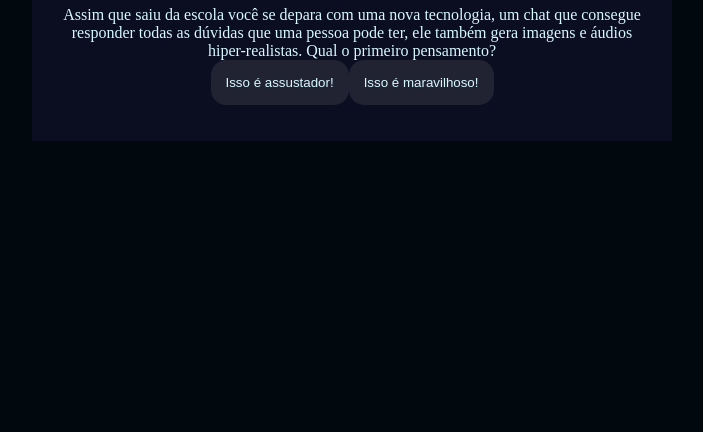
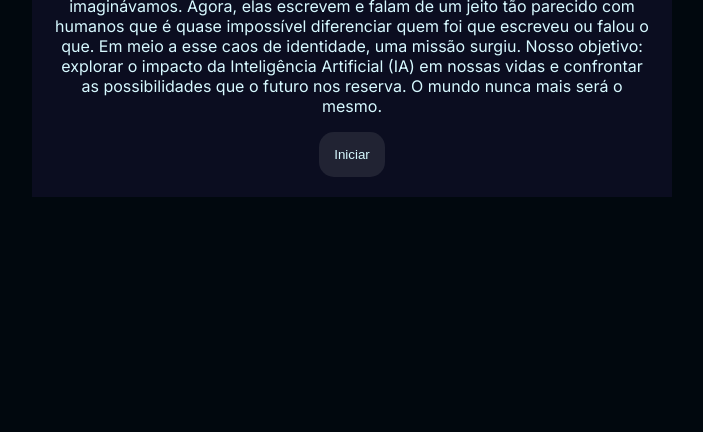
Before and after one commit to gah854/tecnicas-computacionais-inteligencia-artificial-escola, a plain HTML site: page index.html in a window 1280 px wide. Shown: the part 384-816 px from the top of the page, without its empty margins (288-991 px from the left). Drawn offline with Linux system fonts and the light colour scheme.

Commit message:
Add files via upload

```diff
--- a/index.html
+++ b/index.html
@@ -1,20 +1,38 @@
 <!DOCTYPE html>
 <html lang="pt-br">
+
 <head>
     <meta charset="UTF-8">
     <meta name="viewport" content="width=device-width, initial-scale=1.0">
     <link rel="stylesheet" href="style.css">
     <title>Você decide o futuro da IA</title>
 </head>
+
 <body>
     <div class="caixa-principal">
         <h1>Você decide o futuro da IA</h1>
+        <div class="tela-inicial">
+            <p>Novembro de 2022, a humanidade se viu em uma realidade perturbadora.
+                De repente, percebemos que as máquinas evoluíram para além do que imaginávamos.
+                Agora, elas escrevem e falam de um jeito tão parecido com humanos que é quase impossível diferenciar
+                quem foi que escreveu ou falou o que.
+                Em meio a esse caos de identidade, uma missão surgiu.
+                Nosso objetivo: explorar o impacto da Inteligência Artificial (IA) em nossas vidas e confrontar as
+                possibilidades que o futuro nos reserva.
+                O mundo nunca mais será o mesmo.
+            </p>
+            <button class="iniciar-btn">Iniciar</button>
+        </div>
         <div class="caixa-perguntas"></div>
         <div class="caixa-alternativas"></div>
         <div class="caixa-resultado">
             <p class="texto-resultado"></p>
+            <button class="novamente-btn">Jogar novamente</button>
         </div>
     </div>
-    <script src="script.js"></script>
+    <script type="module" src="js/aleatorio.js"></script>
+    <script type="module" src="js/perguntas.js"></script>
+    <script type="module" src="js/script.js"></script>
 </body>
+
 </html>
--- a/style.css
+++ b/style.css
@@ -1,15 +1,17 @@
-:root{
-    --cor-fundo: #01080E ;
+@import url('https://fonts.googleapis.com/css2?family=Chakra+Petch:ital,wght@0,300;0,400;0,500;0,600;0,700;1,300;1,400;1,500;1,600;1,700&family=Inter:wght@100;200;300;400;500;600;700;800;900&display=swap');
+
+:root {
+    --cor-fundo: #01080E;
     --cor-principal: #0B0D20 ;
     --cor-secundaria: #212333;
     --cor-destaque: #2BDEFD;
     --cor-texto: #D7F9FF;
-
 }
 
 body {
     background-color: var(--cor-fundo);
     color: var(--cor-texto);
+    font-family: 'Inter', sans-serif;
     display: flex;
     justify-content: center;
     align-items: center;
@@ -24,7 +26,11 @@ body {
     padding: 20px;
 }
 
-h1{
+h1, .caixa-perguntas, .caixa-resultado{
+    font-family: 'Chakra Petch', sans-serif;
+}
+
+h1 {
     color: var(--cor-destaque);
 }
 
@@ -37,7 +43,21 @@ button {
     transition: background-color 0.3s;
 }
 
-button:hover{
+button:hover {
     background-color: var(--cor-destaque);
     color: var(--cor-principal);
 }
+
+.caixa-resultado{
+    display: none;
+}
+
+.caixa-resultado.mostrar{
+    display: block;
+}
+
+.caixa-alternativas{
+    display: flex;
+    flex-direction: column;
+    gap: 10px;
+}
```
Also changed, not shown: 2 other files.
